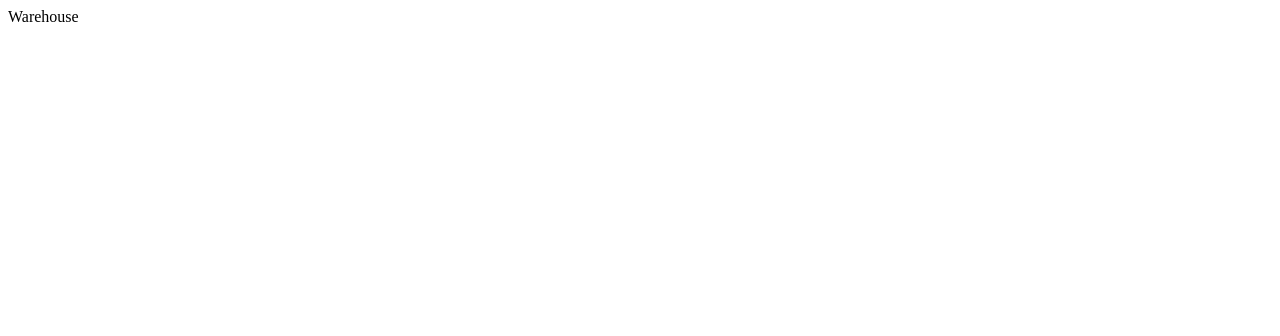
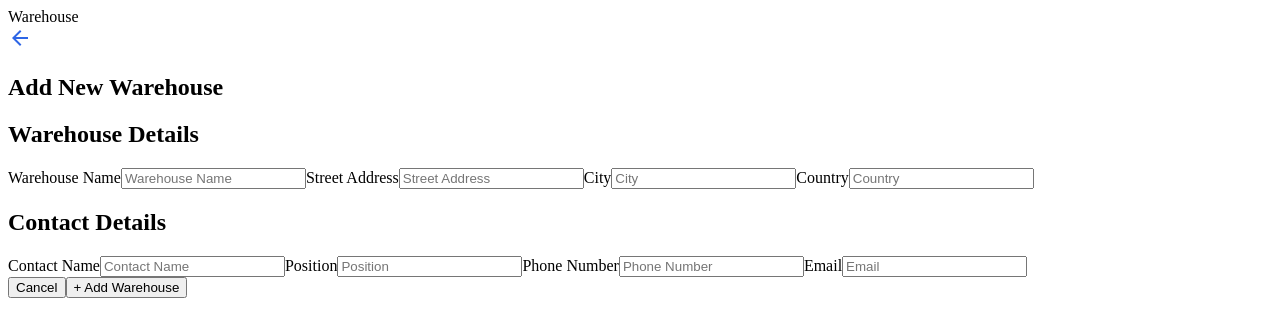
Before and after one commit to eosook/honey-bee-instock, a React (Vite) app: page / in a window 1280 px wide. Shown: the top 336 px of the page. Built offline with nearby package versions, Linux system fonts and the light colour scheme.

Commit message:
add form input component

```diff
--- a/src/components/AddWarehouse/AddWarehouse.jsx
+++ b/src/components/AddWarehouse/AddWarehouse.jsx
@@ -1,5 +1,6 @@
 import { Link } from "react-router-dom";
 import "./AddWarehouse.scss";
+import FormInput from "../FormInput/FormInput";
 
 function AddWarehouse() {
   return (
@@ -17,66 +18,89 @@ function AddWarehouse() {
       <form className="form">
         <div className="form__details">
           <h2 className="form__subheading">Warehouse Details</h2>
-          <label className="form__label" htmlFor="warehouse-name">
-            Warehouse Name
-          </label>
-          <input
-            className="form__input"
+          <FormInput
+            labelClass="form__label"
+            htmlFor="warehouse-name"
+            label="Warehouse Name"
+            inputClass="form__input"
             id="warehouse-name"
+            name="warehouse-name"
             type="text"
-            name="warehouse-name"
+            placeholder="Warehouse Name"
           />
-          <label className="form__label" htmlFor="address">
-            Street Address
-          </label>
-          <input
-            className="form__input"
+          <FormInput
+            labelClass="form__label"
+            htmlFor="address"
+            label="Street Address"
+            inputClass="form__input"
             id="address"
+            name="address"
             type="text"
-            name="address"
+            placeholder="Street Address"
           />
-          <label className="form__label" htmlFor="city">
-            City
-          </label>
-          <input className="form__input" id="city" type="text" name="city" />
-          <label className="form__label" htmlFor="country">
-            Country
-          </label>
-          <input
-            className="form__input"
+          <FormInput
+            labelClass="form__label"
+            htmlFor="city"
+            label="City"
+            inputClass="form__input"
+            id="city"
+            name="city"
+            type="text"
+            placeholder="City"
+          />
+          <FormInput
+            labelClass="form__label"
+            htmlFor="country"
+            label="Country"
+            inputClass="form__input"
             id="country"
+            name="country"
             type="text"
-            name="country"
+            placeholder="Country"
           />
         </div>
         <div className="form__contact">
           <h2 className="form__subheading">Contact Details</h2>
-          <label className="form__label" htmlFor="contact-name">
-            Contact Name
-          </label>
-          <input
-            className="form__input"
+          <FormInput
+            labelClass="form__label"
+            htmlFor="contact-name"
+            label="Contact Name"
+            inputClass="form__input"
             id="contact-name"
+            name="contact-name"
             type="text"
-            name="contact-name"
+            placeholder="Contact Name"
           />
-          <label className="form__label" htmlFor="position">
-            Position
-          </label>
-          <input
-            className="form__input"
+          <FormInput
+            labelClass="form__label"
+            htmlFor="position"
+            label="Position"
+            inputClass="form__input"
             id="position"
+            name="position"
             type="text"
-            name="position"
+            placeholder="Position"
           />
-          <label className="form__label" htmlFor="phone">
-            Phone Number
-          </label>
-          <input className="form__input" id="phone" type="text" name="phone" />
-          <label className="form__label" htmlFor="email">
-            Email
-          </label>
-          <input className="form__input" id="email" type="text" name="email" />
+          <FormInput
+            labelClass="form__label"
+            htmlFor="phone"
+            label="Phone Number"
+            inputClass="form__input"
+            id="phone"
+            name="phone"
+            type="text"
+            placeholder="Phone Number"
+          />
+          <FormInput
+            labelClass="form__label"
+            htmlFor="email"
+            label="Email"
+            inputClass="form__input"
+            id="email"
+            name="email"
+            type="text"
+            placeholder="Email"
+          />
         </div>
         <div className="form__buttons">
           <button className="button__cancel">Cancel</button>
@@ -86,3 +110,5 @@ function AddWarehouse() {
     </section>
   );
 }
+
+export default AddWarehouse;
--- /dev/null
+++ b/src/components/FormInput/FormInput.jsx
@@ -0,0 +1,26 @@
+function FormInput({
+  labelClass,
+  htmlFor,
+  label,
+  inputClass,
+  id,
+  name,
+  placeholder,
+}) {
+  return (
+    <>
+      <label className={labelClass} htmlFor={htmlFor}>
+        {label}
+      </label>
+      <input
+        className={inputClass}
+        id={id}
+        name={name}
+        type="text"
+        placeholder={placeholder}
+      />
+    </>
+  );
+}
+
+export default FormInput;
--- a/src/pages/WareHouse/WareHouse.jsx
+++ b/src/pages/WareHouse/WareHouse.jsx
@@ -1,6 +1,13 @@
 import "./WareHouse.scss";
+import AddWarehouse from "../../components/AddWarehouse/AddWarehouse";
+
 const WareHouse = () => {
-  return <div>Warehouse</div>;
+  return (
+    <>
+      <div>Warehouse</div>
+      <AddWarehouse />
+    </>
+  );
 };
 
 export default WareHouse;
```
Also changed, not shown: src/components/FormInput/FormInput.scss (added).
